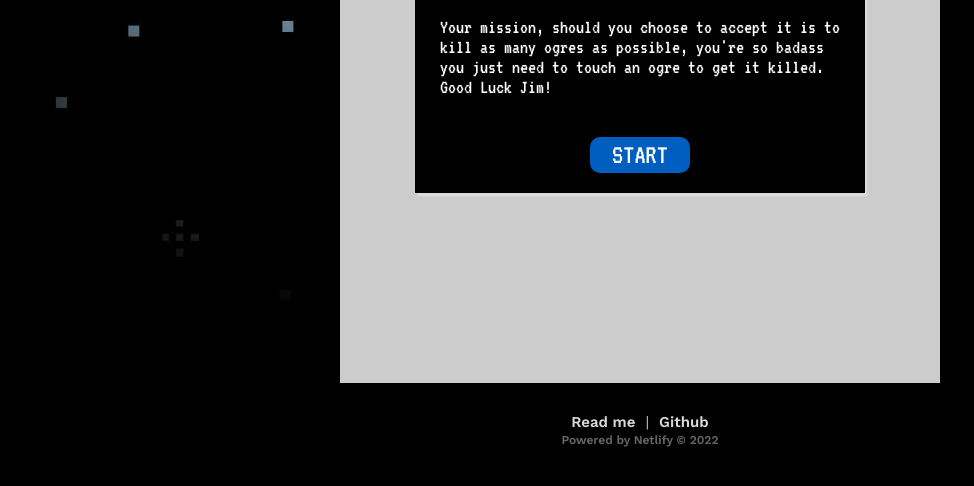
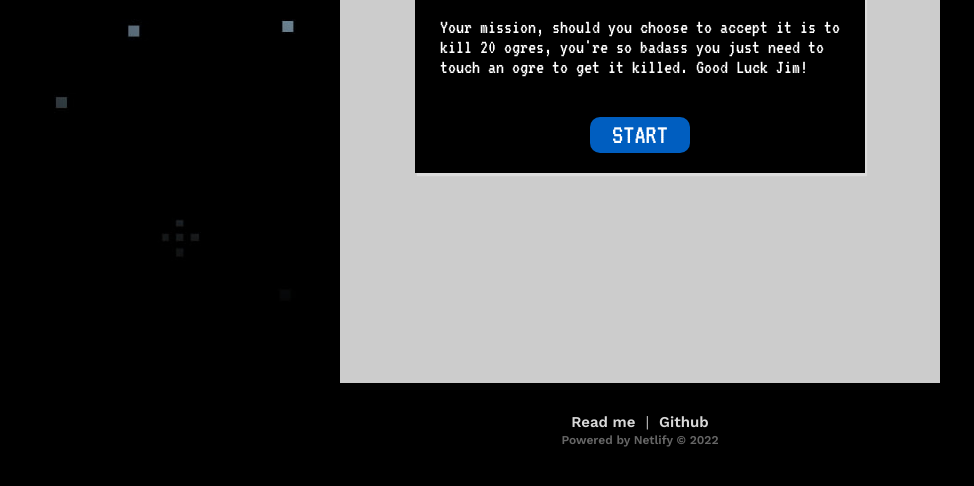
Before and after one commit to chomba/canvas-game, a website built with webpack: page dist/index.html in a window 1280 px wide. Shown: the part 266-752 px from the top of the page, without its empty margins (0-974 px from the left). Built offline with nearby package versions, Linux system fonts and the light colour scheme.

Commit message:
Fixes welcome message

```diff
--- a/dist/index.html
+++ b/dist/index.html
@@ -80,7 +80,7 @@
                         </div>
                         <div class="popup-content">
                             <div class="introduction">
-                                <p>Your mission, should you choose to accept it is to kill as many ogres as possible, you're so badass you just need to touch an ogre to get it killed. Good Luck Jim!</p>
+                                <p>Your mission, should you choose to accept it is to kill 20 ogres, you're so badass you just need to touch an ogre to get it killed. Good Luck Jim!</p>
                             </div>
                             <div class="select-map">
 
```
